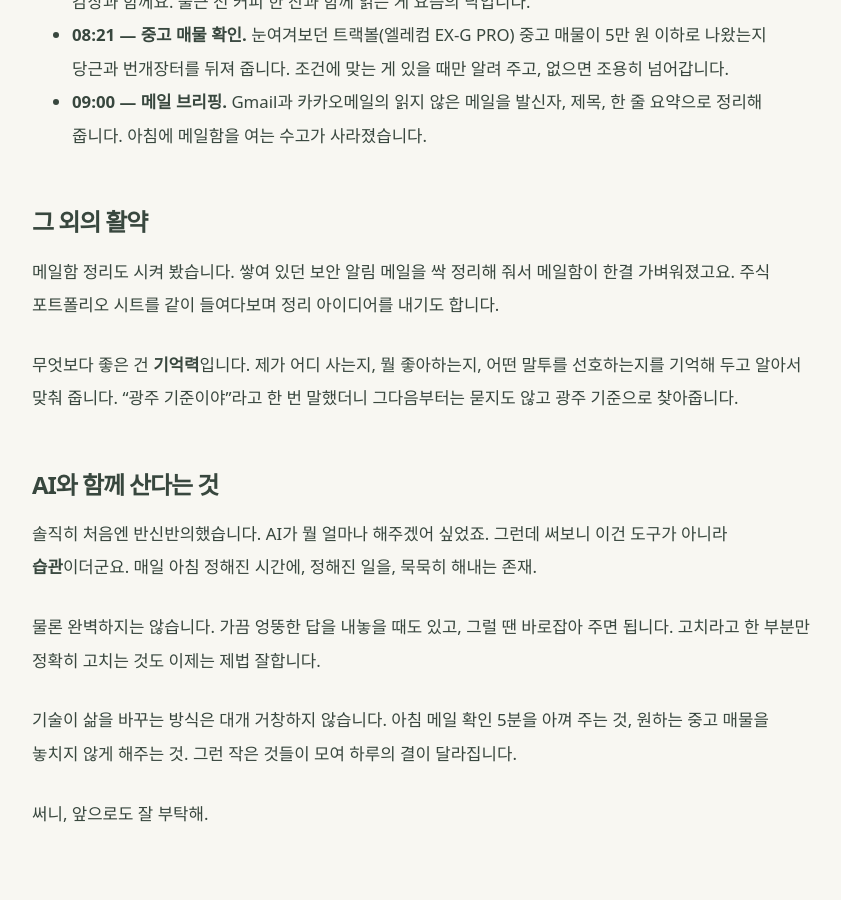
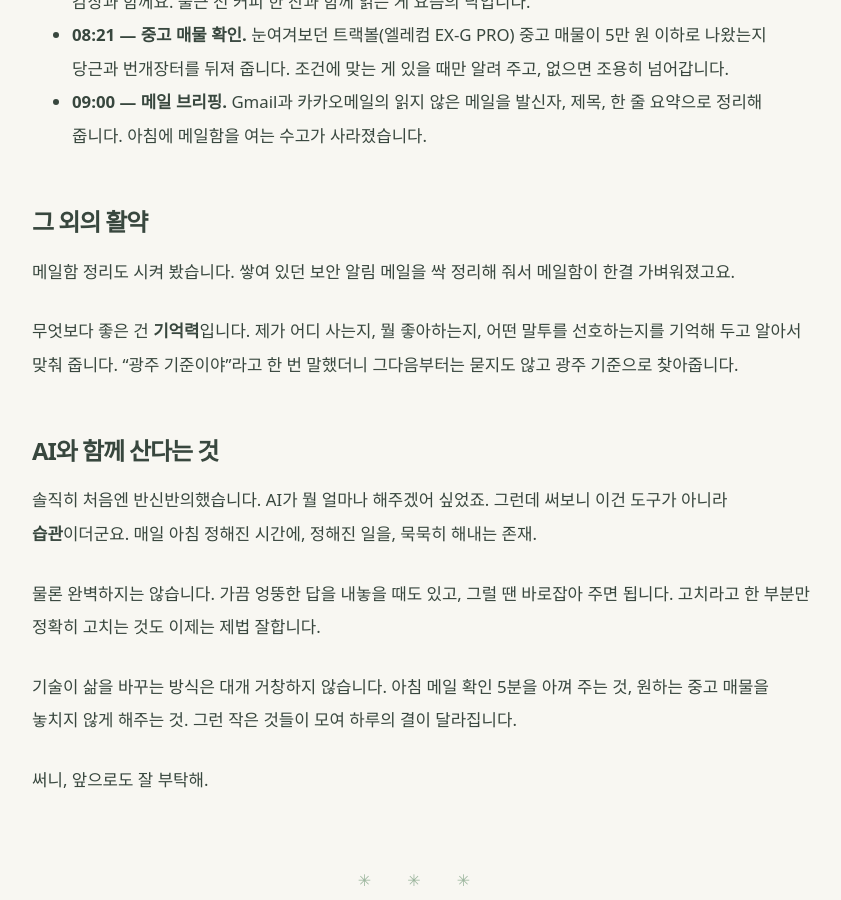
Before and after one commit to solongos7/solongos7.github.io, a Jekyll site: the page built from _posts/2026-09-30-muse-sunny.md, in a window 1280 px wide and 900 px high, scrolled down 989 px. Shown: the whole window, without its empty margins (218-1059 px from the left). Built offline with Jekyll 4.4.1, drawn with Linux system fonts in a browser that asks for light colours.

Commit message:
주식 관련 문장 삭제

```diff
--- a/_posts/2026-09-30-muse-sunny.md
+++ b/_posts/2026-09-30-muse-sunny.md
@@ -24,7 +24,7 @@ description: "매일 아침 나 대신 일하는 AI 비서 뮤즈, 이렇게 활
 
 ## 그 외의 활약
 
-메일함 정리도 시켜 봤습니다. 쌓여 있던 보안 알림 메일을 싹 정리해 줘서 메일함이 한결 가벼워졌고요. 주식 포트폴리오 시트를 같이 들여다보며 정리 아이디어를 내기도 합니다.
+메일함 정리도 시켜 봤습니다. 쌓여 있던 보안 알림 메일을 싹 정리해 줘서 메일함이 한결 가벼워졌고요.
 
 무엇보다 좋은 건 **기억력**입니다. 제가 어디 사는지, 뭘 좋아하는지, 어떤 말투를 선호하는지를 기억해 두고 알아서 맞춰 줍니다. "광주 기준이야"라고 한 번 말했더니 그다음부터는 묻지도 않고 광주 기준으로 찾아줍니다.
 
```
